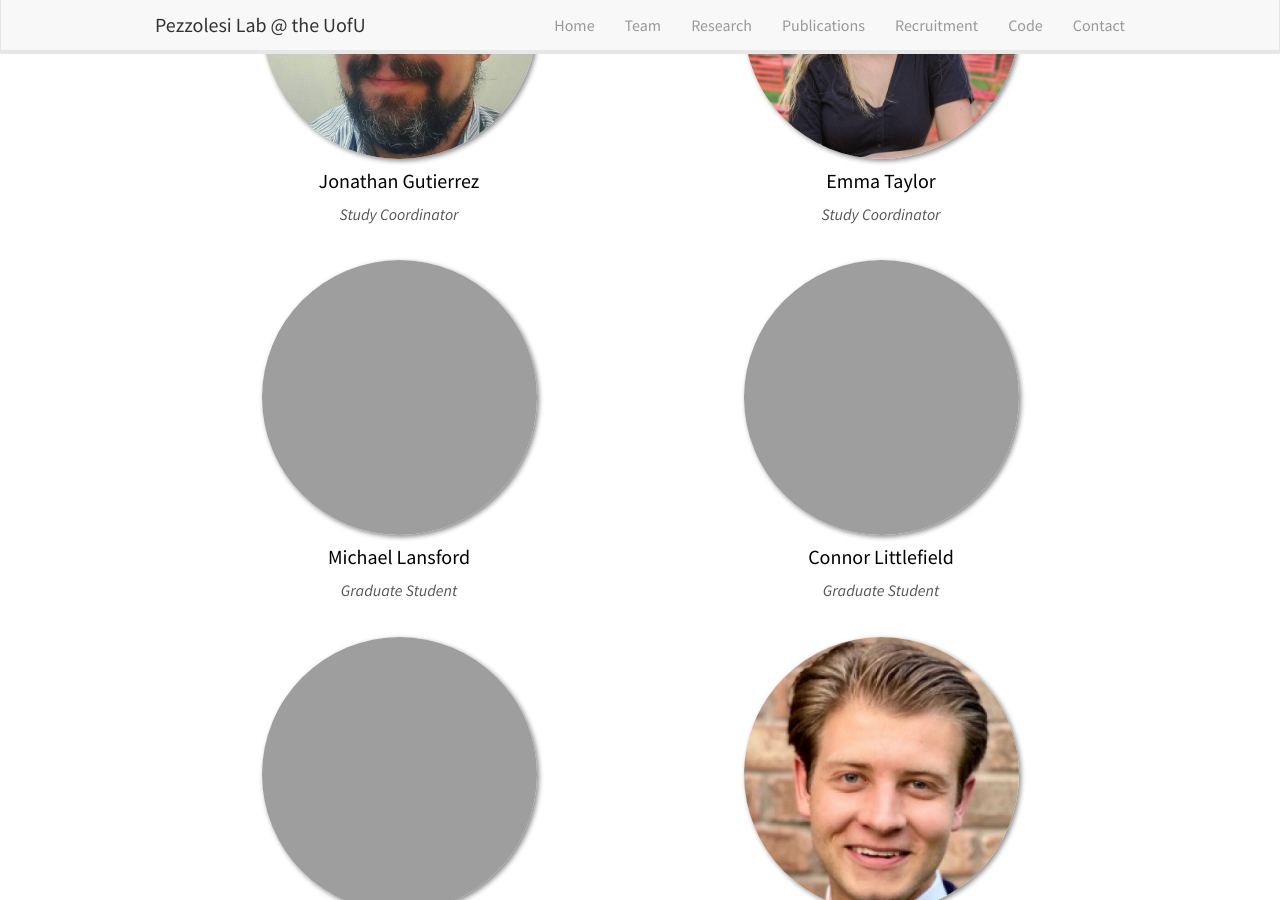
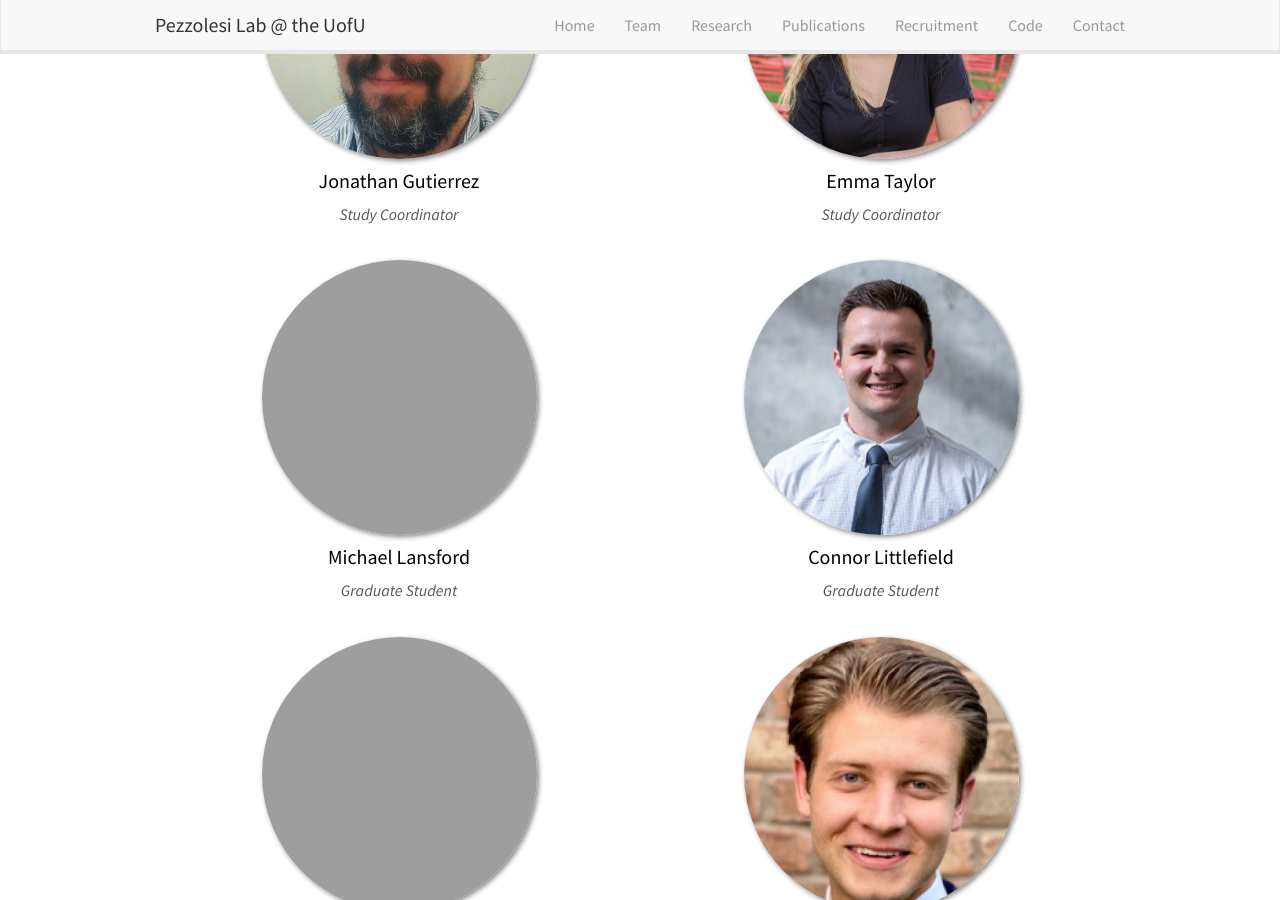
Before and after one commit to PezzolesiLab/pezzolesilab, a Jekyll site: the page built from _pages/team.md, in a window 1280 px wide and 900 px high, scrolled down 1068 px. Built offline with Jekyll 4.4.1, drawn with Linux system fonts in a browser that asks for light colours; nearby versions of some CDN libraries.

Commit message:
Update team_members.yml

```diff
--- a/_data/team_members.yml
+++ b/_data/team_members.yml
@@ -41,7 +41,7 @@
   group: 1
 
 - name: Connor Littlefield
-  photo:
+  photo: connor.jpeg
   info: Graduate Student
   url: connorlittlefield
   group: 1
```
